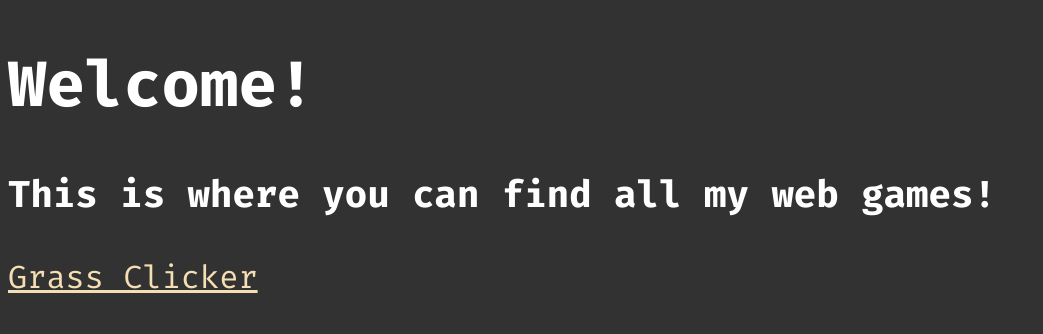
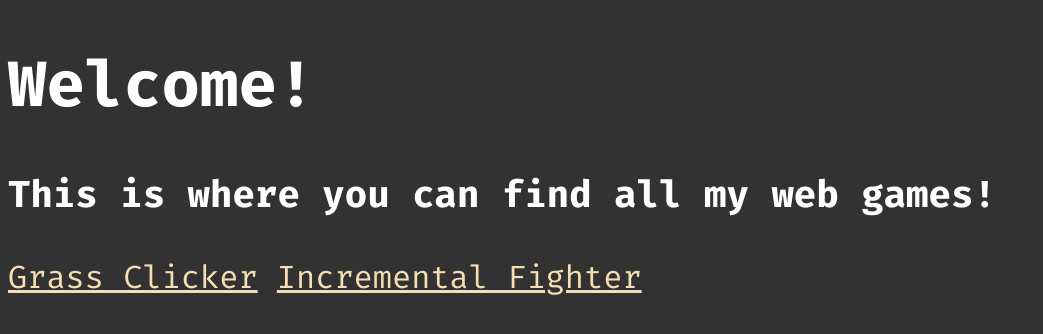
Before and after one commit to fotis2222/fotis2222.github.io, a website: page index.html in a window 1280 px wide. Shown: the whole page, without its empty margins (0-1043 px from the left). Drawn offline with Linux system fonts and the light colour scheme.

Commit message:
added 2nd game

```diff
--- a/index.html
+++ b/index.html
@@ -10,6 +10,9 @@
     <h1>Welcome!</h1>
     <h3>This is where you can find all my web games!</h3>
     <a href="Grass Clicker/grass.html">Grass Clicker</a>
+    <a href="https://fotis2222.github.io/Incremental-Fighter/index.html"
+      >Incremental Fighter</a
+    >
     <script src="index.js"></script>
   </body>
 </html>
```
Also changed, not shown: Grass Clicker/grass.html (+1 -0 lines).
